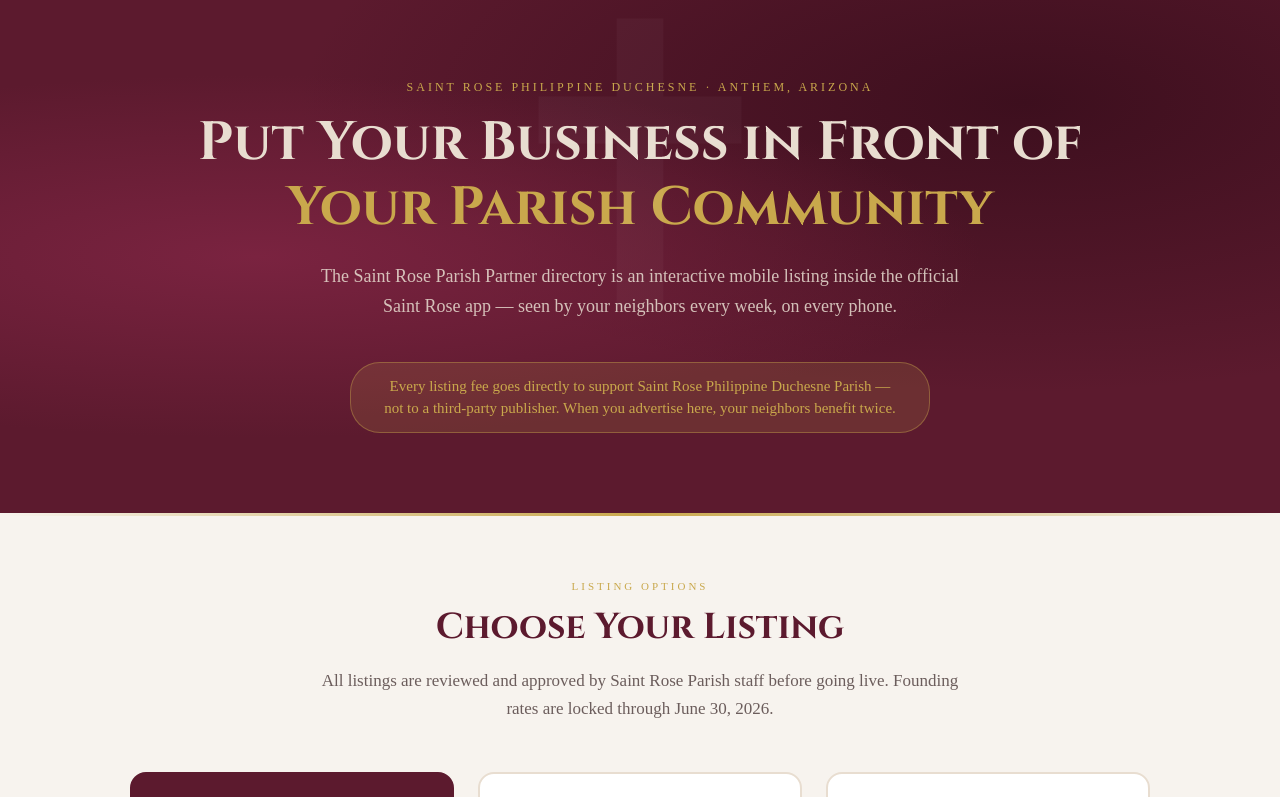
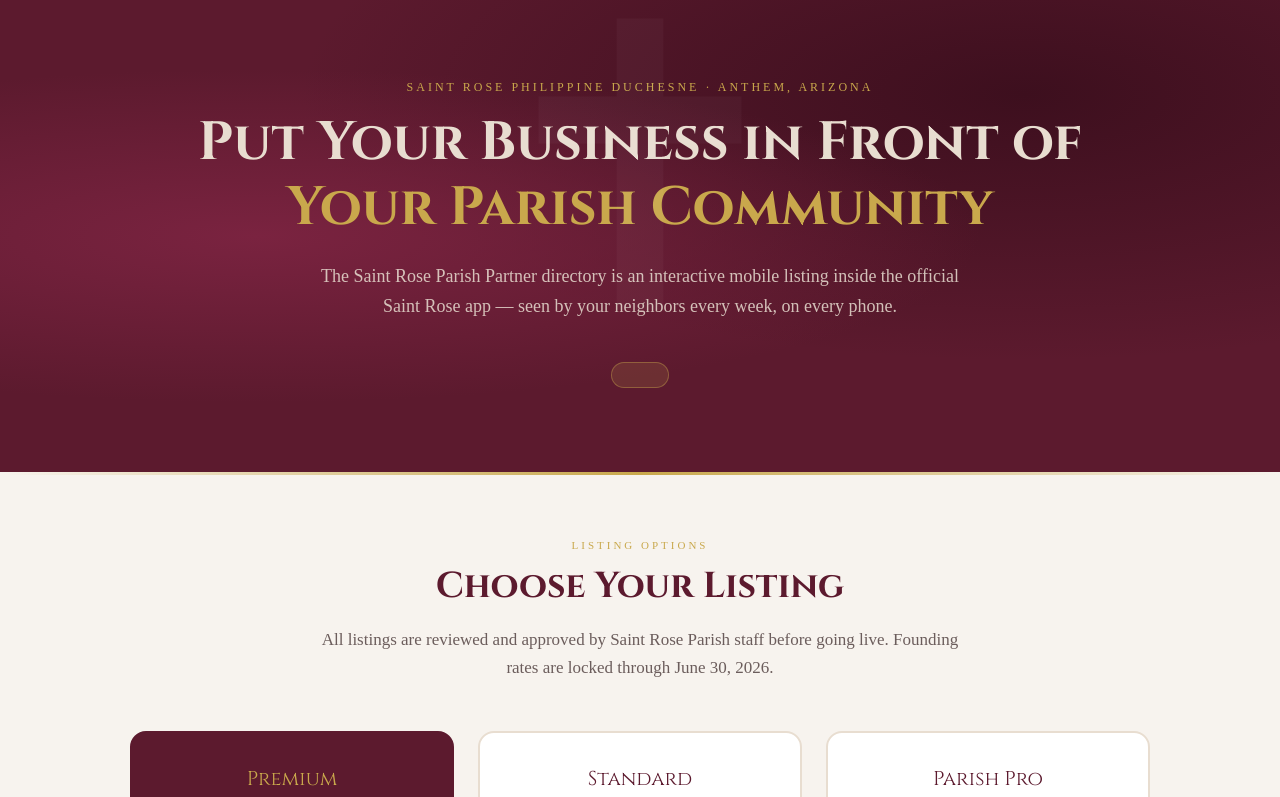
Before and after one commit to mixinbeatz/strose-admin, a plain HTML site: page partner.html in a window 1280 px wide. Shown: the top 797 px of the page. Drawn offline with Linux system fonts and the light colour scheme; a web font is replaced by a local one.

Commit message:
Update hero parish revenue language

```diff
--- a/partner.html
+++ b/partner.html
@@ -182,7 +182,6 @@
   <h1 class="hero-title">Put Your Business in Front of<br><span>Your Parish Community</span></h1>
   <p class="hero-sub">The Saint Rose Parish Partner directory is an interactive mobile listing inside the official Saint Rose app — seen by your neighbors every week, on every phone.</p>
   <div class="hero-parish-note">
-    Every listing fee goes directly to support Saint Rose Philippine Duchesne Parish — not to a third-party publisher. When you advertise here, your neighbors benefit twice.
   </div>
 </div>
 
```
Also changed, not shown: 1 other file.
